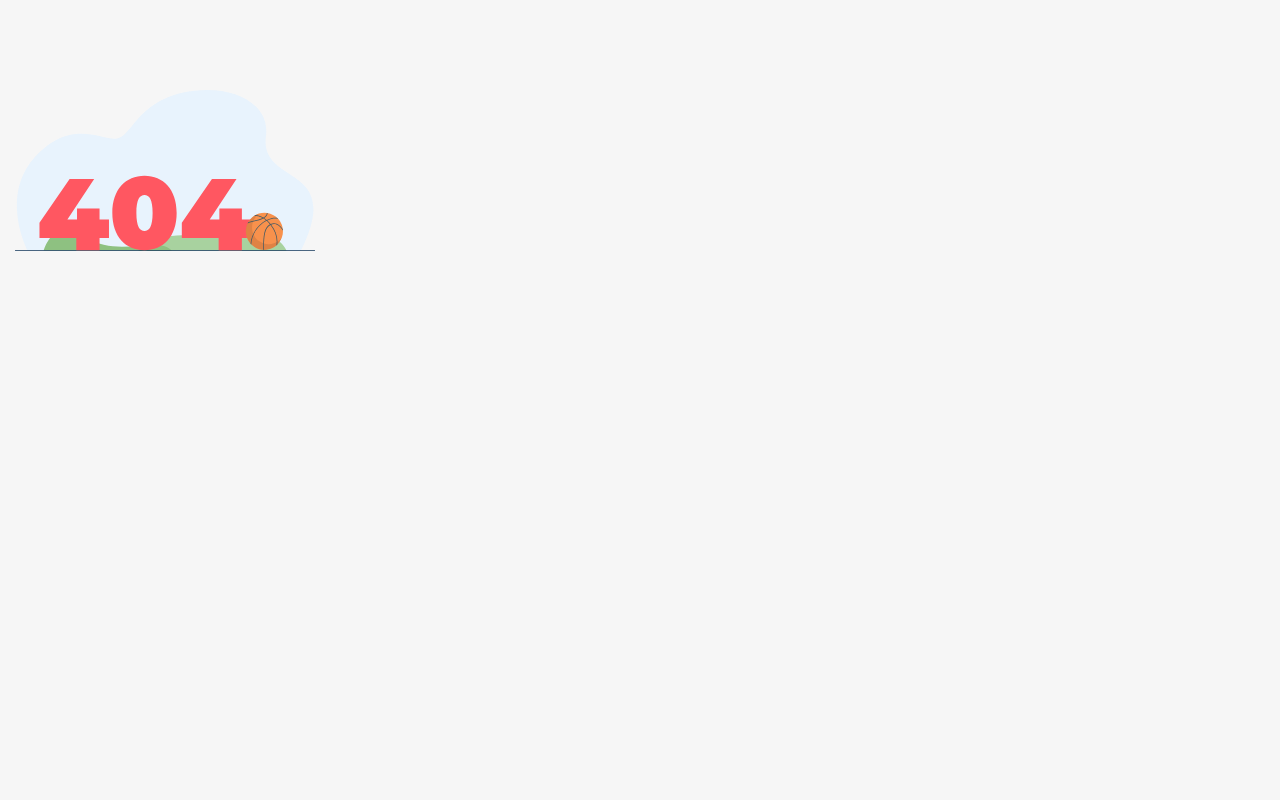
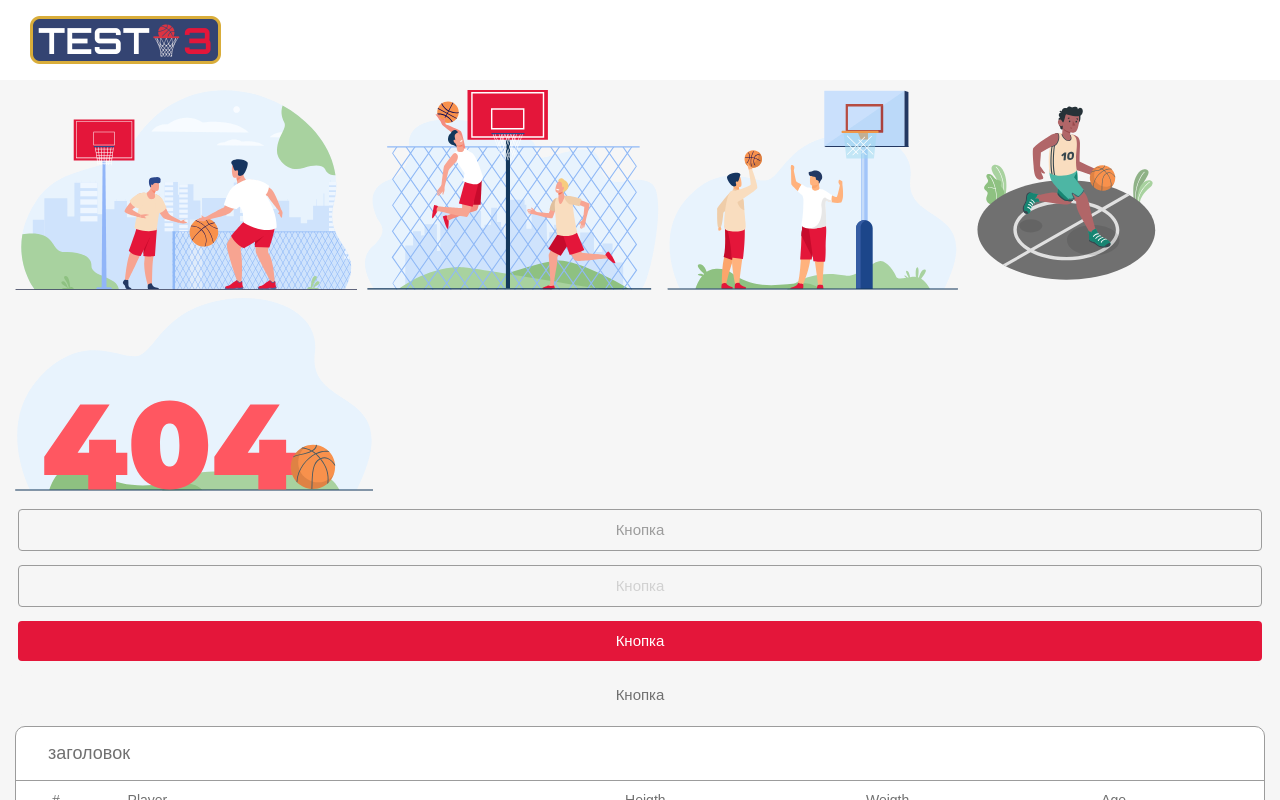
Before and after one commit to sgu6ena/nba, a React (Create React App) app: page / in a window 1280 px wide. Shown: the top 800 px of the page. Built offline with nearby package versions, Linux system fonts and the light colour scheme.

Commit message:
init routing

```diff
--- a/package.json
+++ b/package.json
@@ -12,6 +12,7 @@
     "@types/react-dom": "^17.0.11",
     "react": "^17.0.2",
     "react-dom": "^17.0.2",
+    "react-router-dom": "^6.2.1",
     "react-scripts": "^5.0.0",
     "typescript": "^4.5.4",
     "web-vitals": "^2.1.3"
--- a/src/App.tsx
+++ b/src/App.tsx
@@ -1,4 +1,5 @@
 import React from "react";
+import { Route, Routes,BrowserRouter  } from "react-router-dom";
 import { PageNotFound } from "./pages/PageNotFound";
 import Test from "./pages/Test";
 
@@ -7,7 +8,11 @@ function App() {
   return (
 
     <div className="App">
-   <PageNotFound />
+       <BrowserRouter>    <Routes>
+        <Route path="/" element={<Test />} />
+        <Route path="about" element={<PageNotFound />} />
+      </Routes></BrowserRouter>
+
     </div>
   );
 }
```
Also changed, not shown: 1 other file (tests, documents, lock files or other folders).
